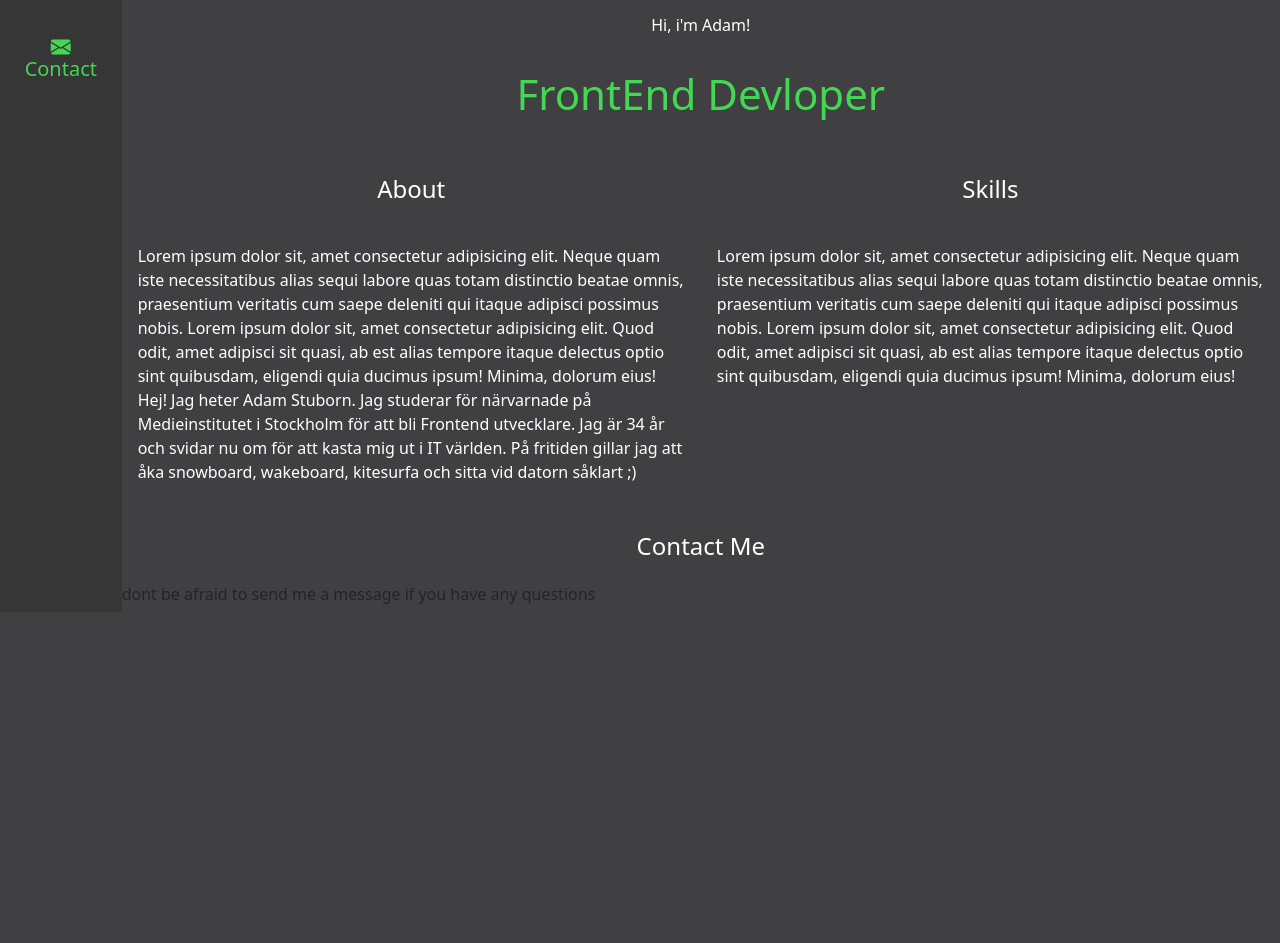
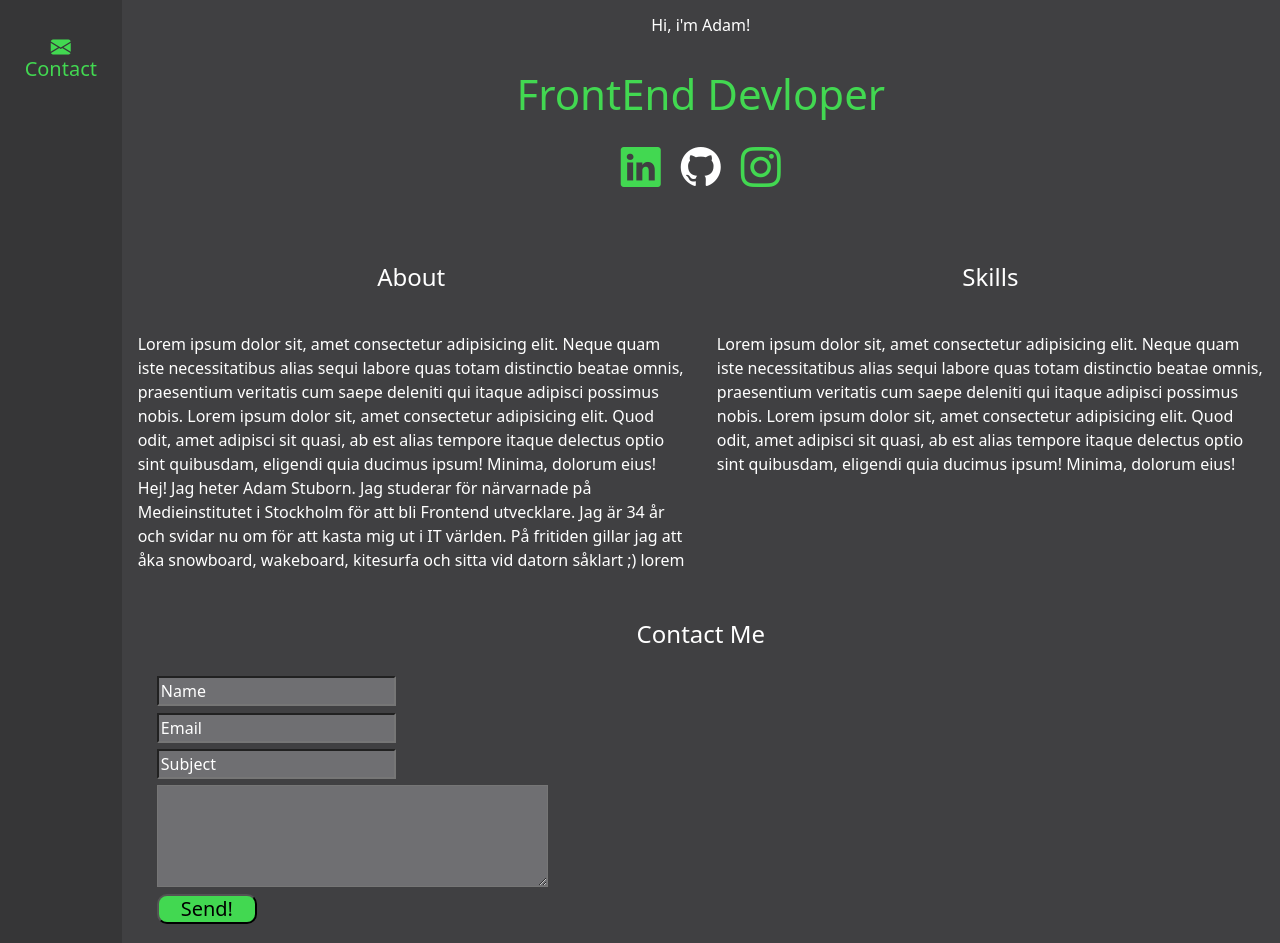
Before and after one commit to Stuuben/Portfolio, a plain HTML site: page index.html in a window 1280 px wide. Shown: the part 403-1346 px from the top of the page. Before the commit the page ends 1015 px from the top, so only its background shows below. Drawn offline with nearby package versions, Linux system fonts and the light colour scheme.

Commit message:
fixat form, social media knappar osv

```diff
--- a/css/index.css
+++ b/css/index.css
@@ -12,7 +12,7 @@ header {
     margin: 0;
     min-height: 100vh;
 }
-ul {
+nav ul {
     display: flex;
     justify-content: space-around;
     padding: 0;
@@ -59,6 +59,31 @@ a {
 a:hover {
     color:#FFFFFF;
 }
+#github {
+    color: #FFFFFF;
+    transition: 0.6s;
+
+}
+#github:hover {
+
+   transform: scale(1.3);
+
+
+}
+
+#linkedin, #instagram {
+    color:#42D851;
+    transition: 0.6s;
+
+}
+#linkedin:hover, #instagram:hover {
+    transform: scale(1.3);
+}
+
+
+
+
+
 .img-container {
    margin-top: 5rem;
     display: flex;
@@ -85,13 +110,43 @@ form input,textarea,::placeholder {
     color: #FFFFFF;
 }
 form li {
-    padding: 0.5rem;
+    padding: 0.2rem;
     display: flex;
     justify-content: space-between;
+}
+button{
+    width: 100px;
+    height: 30px;
+    background-color: #42D851;
+    border-radius: 10px;
+    transition: color 0.5s ease;
+    font-size: 20px;
+    display: flex;
+    justify-content: center;
+    align-items: center;
+    padding: 10px 15px;
+
+
+
+
+}
+button:hover {
+color: #FFFFFF;
 }
 .content {
     margin-top: 5vh;
 }
+
+.icons {
+    height: 10vh;
+    display: flex;
+    justify-content: center;
+    align-items: center;
+}
+.icons a {
+    margin: 10px
+}
+
 
 @media screen and (min-width: 768px) {
      .container-fluid {
@@ -101,7 +156,7 @@ form li {
      display: flex;
      flex-direction: column;
     }
-    ul {
+    nav ul {
         display: flex;
         flex-direction: column;
         align-items: center;
@@ -118,7 +173,7 @@ form li {
 
 
     }
-    li {
+     nav li {
         margin-top: 5vh;
     }
 
--- a/index.html
+++ b/index.html
@@ -67,6 +67,20 @@
           <p class="text-center">Hi, i'm Adam!</p>
           <h2 class="text-center">FrontEnd Devloper</h2>
         </article>
+        <article class="icons">
+          <a
+            id="linkedin"
+            href="https://www.linkedin.com/in/adam-stuborn-8b61a524b/"
+            title="Linked In"
+            ><i class="bi bi-linkedin fs-1"></i
+          ></a>
+          <a id="github" href="https://github.com/Stuuben/"
+            ><i class="bi bi-github fs-1" title="GitHub"></i
+          ></a>
+          <a id="instagram" href="instagram"
+            ><i class="bi bi-instagram fs-1" title="Instagram"></i
+          ></a>
+        </article>
         <section class="content">
           <article id="about">
             <h4>About</h4>
@@ -82,6 +96,7 @@
               bli Frontend utvecklare. Jag är 34 år och svidar nu om för att
               kasta mig ut i IT världen. På fritiden gillar jag att åka
               snowboard, wakeboard, kitesurfa och sitta vid datorn såklart ;)
+              lorem
             </p>
           </article>
           <article id="skills">
@@ -99,9 +114,44 @@
         </section>
         <article id="contact">
           <h4>Contact Me</h4>
-          <h6>dont be afraid to send me a message if you have any questions</h6>
-          <form></form>
+
+          <form>
+            <ul>
+              <li>
+                <input type="text" name="name" id="name" placeholder="Name" />
+              </li>
+              <li>
+                <input
+                  type="email"
+                  name="email"
+                  id="email"
+                  placeholder="Email"
+                />
+              </li>
+              <li>
+                <input
+                  type="text"
+                  name="subject"
+                  id="subject"
+                  placeholder="Subject"
+                  required
+                />
+              </li>
+              <li>
+                <textarea
+                  name="textbox"
+                  id="textbox"
+                  cols="40"
+                  rows="4"
+                ></textarea>
+              </li>
+              <li>
+                <button type="submit">Send!</button>
+              </li>
+            </ul>
+          </form>
         </article>
+        <footer></footer>
       </div>
     </main>
   </body>
```
